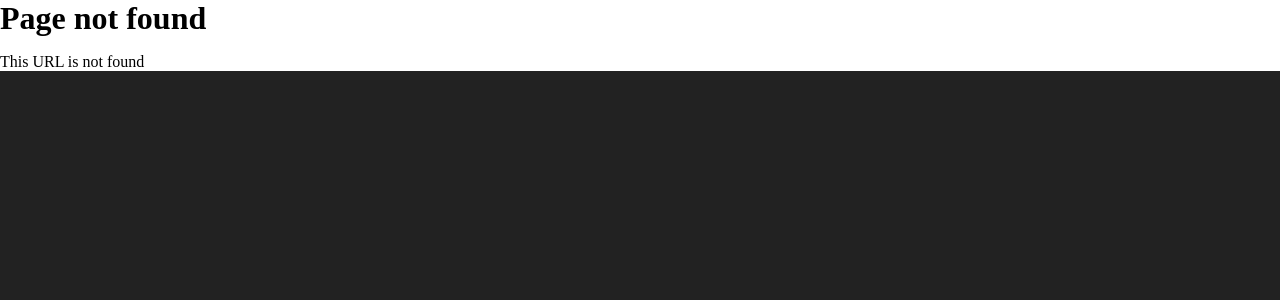
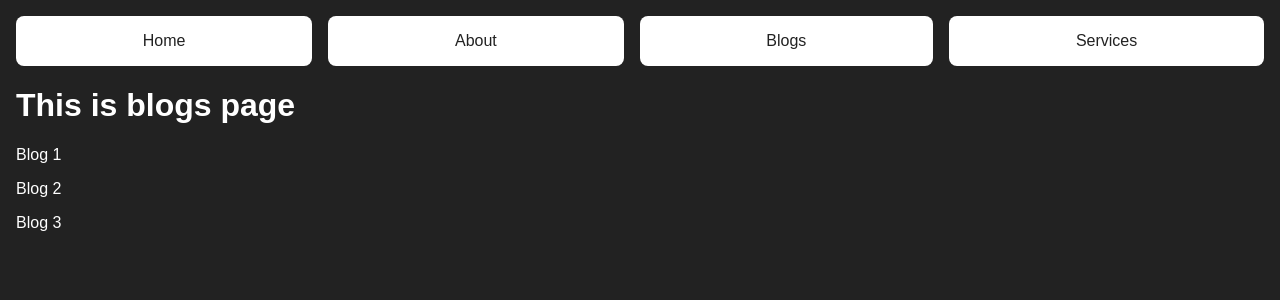
Before and after one commit to himanshu10rawat/next.js-complete-course, a Next.js app: page /blogs in a window 1280 px wide. Before the commit this address had no page. Shown: the top 300 px of the page. Built offline with nearby package versions, Linux system fonts and the light colour scheme.

Commit message:
streaming in next.js (suspense and fallback)

```diff
--- /dev/null
+++ b/app/blogs/page.js
@@ -0,0 +1,38 @@
+import Link from "next/link";
+
+export const metadata = {
+  title: "blog",
+};
+
+export default function Blogs() {
+  console.log("Blogs Page");
+  return (
+    <>
+      <h1>This is blogs page</h1>
+      <div style={{ paddingBottom: "1rem" }}>
+        <Link
+          style={{ color: "inherit", textDecoration: "none" }}
+          href="/blogs/1"
+        >
+          Blog 1
+        </Link>
+      </div>
+      <div style={{ paddingBottom: "1rem" }}>
+        <Link
+          style={{ color: "inherit", textDecoration: "none" }}
+          href="/blogs/2"
+        >
+          Blog 2
+        </Link>
+      </div>
+      <div style={{ paddingBottom: "1rem" }}>
+        <Link
+          style={{ color: "inherit", textDecoration: "none" }}
+          href="/blogs/3"
+        >
+          Blog 3
+        </Link>
+      </div>
+    </>
+  );
+}
--- a/app/layout.js
+++ b/app/layout.js
@@ -1,3 +1,5 @@
+import Link from "next/link";
+
 export const metadata = {
   title: {
     template: "%s | Tech Company",
@@ -9,8 +11,107 @@ export const metadata = {
 export default function RootLayout({ children }) {
   return (
     <html>
-      <body style={{ margin: "0", backgroundColor: "#222" }}>
-        <div style={{ backgroundColor: "white", color: "black" }}>
+      <body
+        style={{
+          margin: "0",
+          backgroundColor: "#222",
+          color: "#fff",
+          fontFamily: "sans-serif",
+        }}
+      >
+        <div style={{ padding: "1rem" }}>
+          <ul
+            style={{
+              listStyle: "none",
+              display: "flex",
+              justifyContent: "space-between",
+              gap: "1rem",
+              paddingInlineStart: "0",
+              marginBlock: "0",
+            }}
+          >
+            <li
+              style={{
+                backgroundColor: "#fff",
+                flexGrow: "1",
+                borderRadius: "0.5rem",
+              }}
+            >
+              <Link
+                style={{
+                  color: "#222",
+                  textDecoration: "none",
+                  textAlign: "center",
+                  display: "block",
+                  paddingBlock: "1rem",
+                }}
+                href={"/"}
+              >
+                Home
+              </Link>
+            </li>
+            <li
+              style={{
+                backgroundColor: "#fff",
+                flexGrow: "1",
+                borderRadius: "0.5rem",
+              }}
+            >
+              <Link
+                style={{
+                  color: "#222",
+                  textDecoration: "none",
+                  textAlign: "center",
+                  display: "block",
+                  paddingBlock: "1rem",
+                }}
+                href={"/about"}
+              >
+                About
+              </Link>
+            </li>
+            <li
+              style={{
+                backgroundColor: "#fff",
+                flexGrow: "1",
+                borderRadius: "0.5rem",
+              }}
+            >
+              <Link
+                style={{
+                  color: "#222",
+                  textDecoration: "none",
+                  textAlign: "center",
+                  display: "block",
+                  paddingBlock: "1rem",
+                }}
+                href={"/blogs"}
+              >
+                Blogs
+              </Link>
+            </li>
+            <li
+              style={{
+                backgroundColor: "#fff",
+                flexGrow: "1",
+                borderRadius: "0.5rem",
+              }}
+            >
+              <Link
+                style={{
+                  color: "#222",
+                  textDecoration: "none",
+                  textAlign: "center",
+                  display: "block",
+                  paddingBlock: "1rem",
+                }}
+                href={"/services"}
+              >
+                Services
+              </Link>
+            </li>
+          </ul>
+
           {children}
         </div>
       </body>
--- a/app/not-found.js
+++ b/app/not-found.js
@@ -1,8 +1,10 @@
+import React from "react";
+
 export default function notFound() {
   return (
-    <>
-      <h1 style={{ margin: "0" }}>Page not found</h1>
-      <p>This URL is not found</p>
-    </>
+    <div>
+      <h1>Page not found</h1>
+      <p>Page URL not found</p>
+    </div>
   );
 }
--- /dev/null
+++ b/components/Comments.js
@@ -0,0 +1,4 @@
+export default async function Comments() {
+  await new Promise((resolve) => setTimeout(resolve, 15000));
+  return <div>This is comments page</div>;
+}
--- /dev/null
+++ b/components/Likes.js
@@ -0,0 +1,4 @@
+export default async function Likes() {
+  await new Promise((resolve) => setTimeout(resolve, 10000));
+  return <div>This is likes page</div>;
+}
--- /dev/null
+++ b/components/Loading.js
@@ -0,0 +1,3 @@
+export default function Loading({ children }) {
+  return <div>Loading: {children}</div>;
+}
--- /dev/null
+++ b/components/Views.js
@@ -0,0 +1,4 @@
+export default async function Views() {
+  await new Promise((resolve) => setTimeout(resolve, 5000));
+  return <div>This is views page</div>;
+}
```
Also changed, not shown: app/about/page.js (added, +28 -0 lines), app/blogs/[blogID]/page.js (added, +25 -0 lines), app/page.js (+6 -1 lines), app/services/page.js (added, +20 -0 lines).
